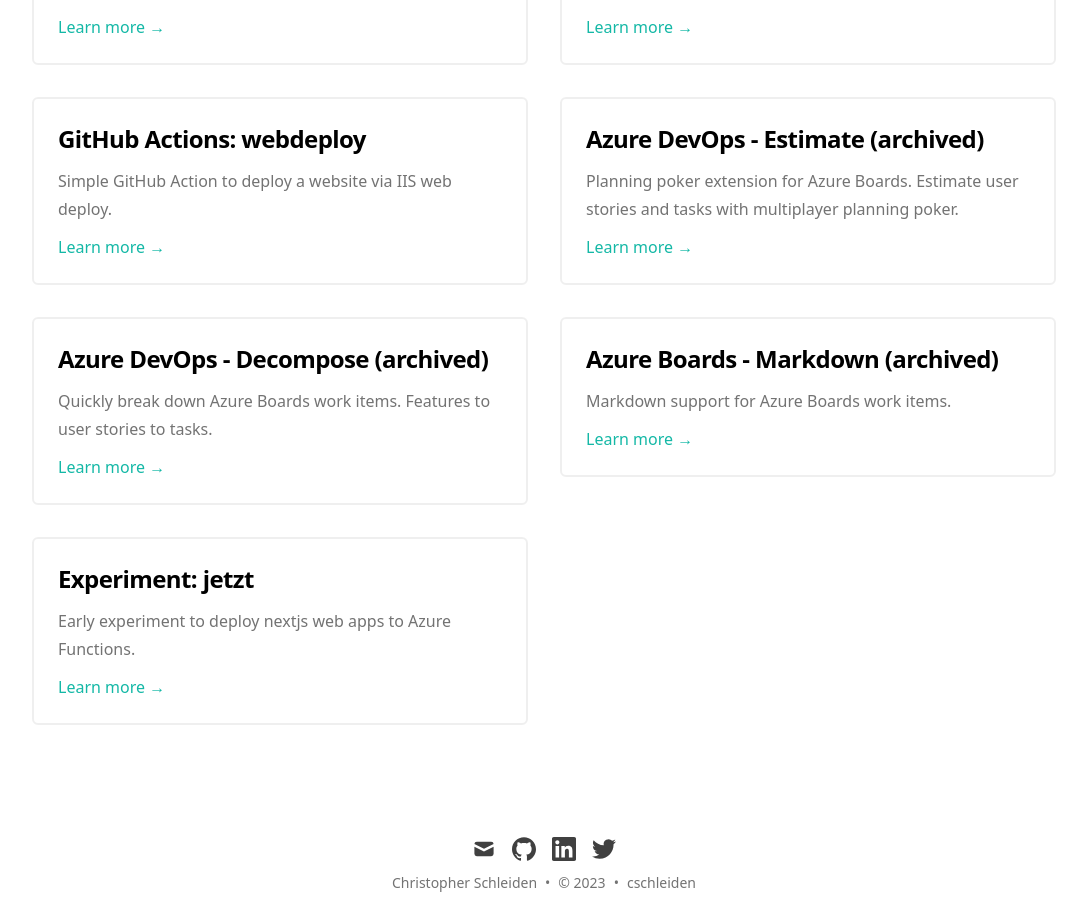
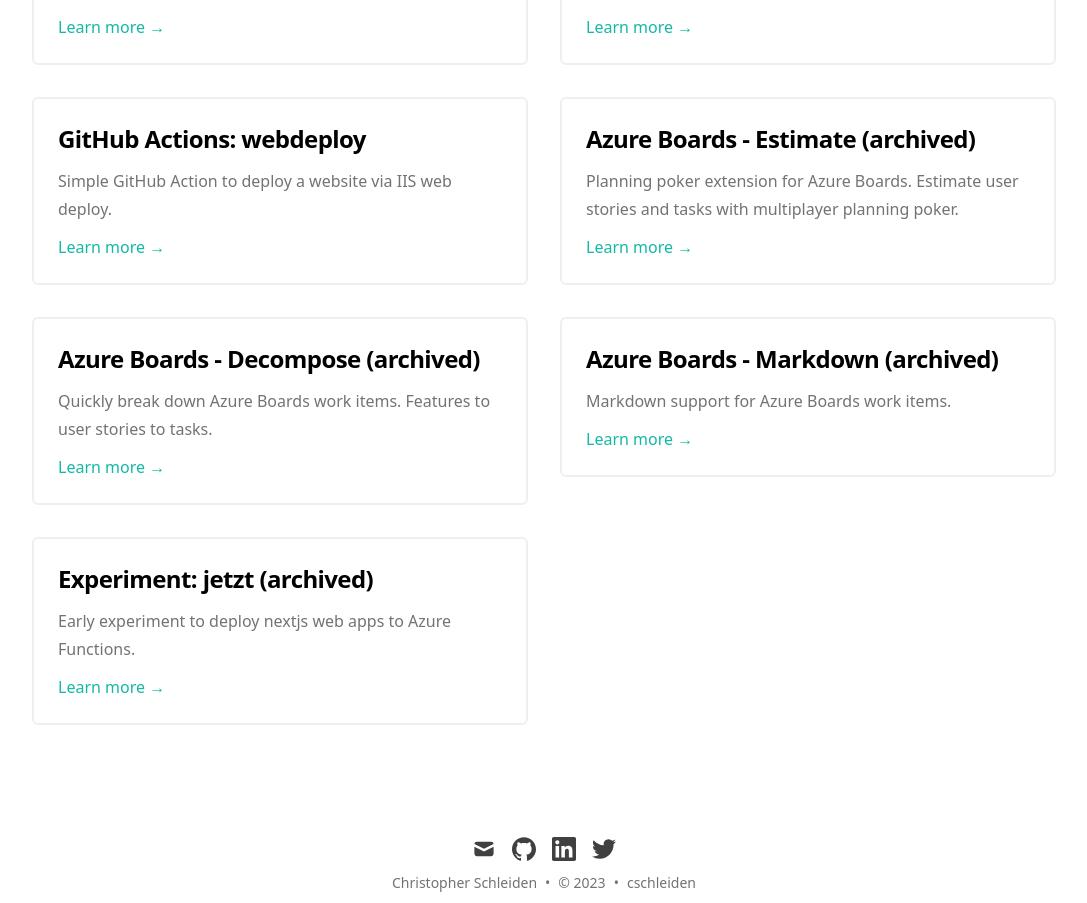
Before and after one commit to cschleiden/blog, a Next.js app: page /projects in a window 1280 px wide. Shown: the part 1380-2283 px from the top of the page, without its empty margins (96-1183 px from the left). Built offline with nearby package versions, Linux system fonts and the light colour scheme.

Commit message:
Mark jetzt as deprecated

```diff
--- a/data/projectsData.ts
+++ b/data/projectsData.ts
@@ -53,13 +53,13 @@
     href: 'https://github.com/cschleiden/webdeploy-action',
   },
   {
-    title: 'Azure DevOps - Estimate (archived)',
+    title: 'Azure Boards - Estimate (archived)',
     description: `Planning poker extension for Azure Boards. Estimate user stories and tasks with multiplayer planning poker.`,
     imgSrc: '',
     href: 'https://github.com/cschleiden/azure-boards-estimate',
   },
   {
-    title: 'Azure DevOps - Decompose (archived)',
+    title: 'Azure Boards - Decompose (archived)',
     description: `Quickly break down Azure Boards work items. Features to user stories to tasks.`,
     imgSrc: '',
     href: 'https://github.com/cschleiden/azure-boards-decompose',
@@ -71,7 +71,7 @@
     href: 'https://github.com/cschleiden/azure-boards-markdown',
   },
   {
-    title: 'Experiment: jetzt',
+    title: 'Experiment: jetzt (archived)',
     description: `Early experiment to deploy nextjs web apps to Azure Functions.`,
     imgSrc: '',
     href: 'https://github.com/cschleiden/jetzt',
```
